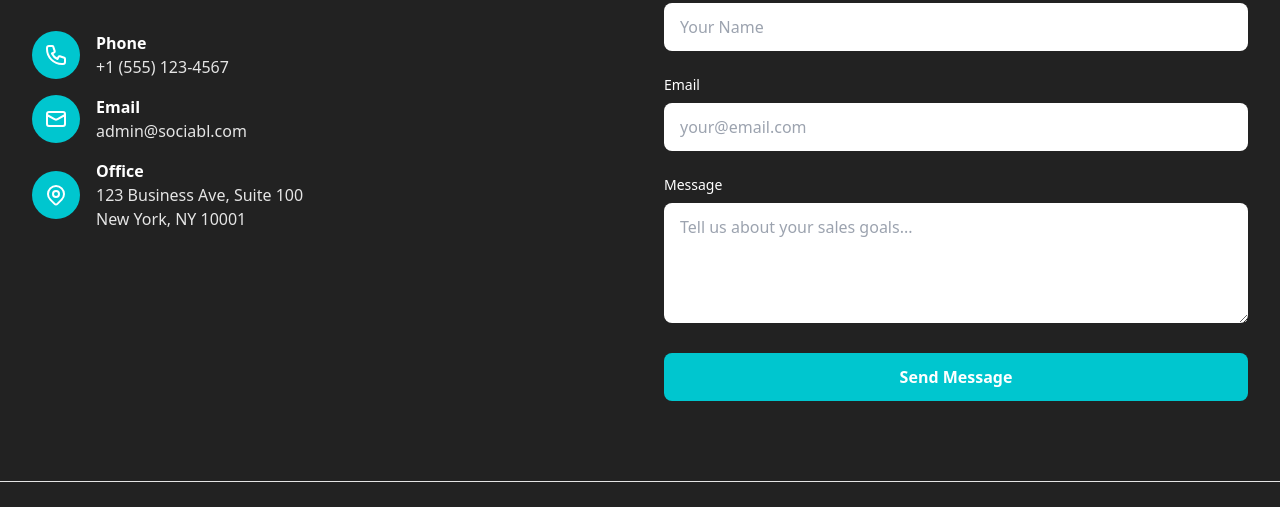
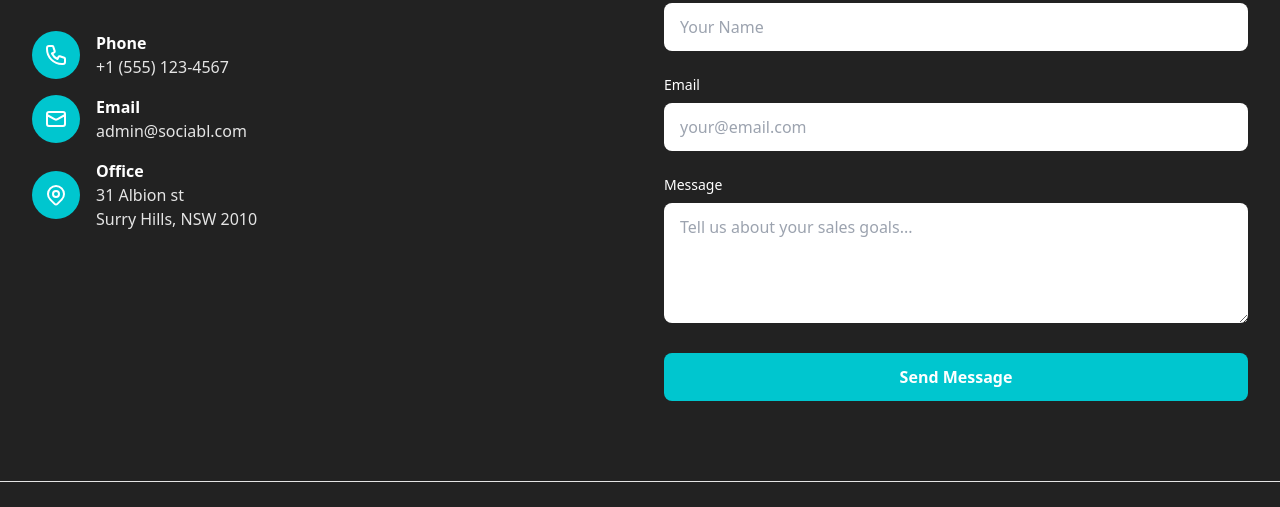
Before and after one commit to Sociabl/sociabl-site, a plain HTML site: page index.html in a window 1280 px wide. Shown: the part 2145-2652 px from the top of the page. Drawn offline with nearby package versions, Linux system fonts and the light colour scheme.

Commit message:
Update index.html

```diff
--- a/index.html
+++ b/index.html
@@ -263,7 +263,7 @@
                             </div>
                             <div>
                                 <div class="font-semibold">Office</div>
-                                <div class="text-light-grey">123 Business Ave, Suite 100<br>New York, NY 10001</div>
+                                <div class="text-light-grey">31 Albion st<br>Surry Hills, NSW 2010</div>
                             </div>
                         </div>
                     </div>
```
